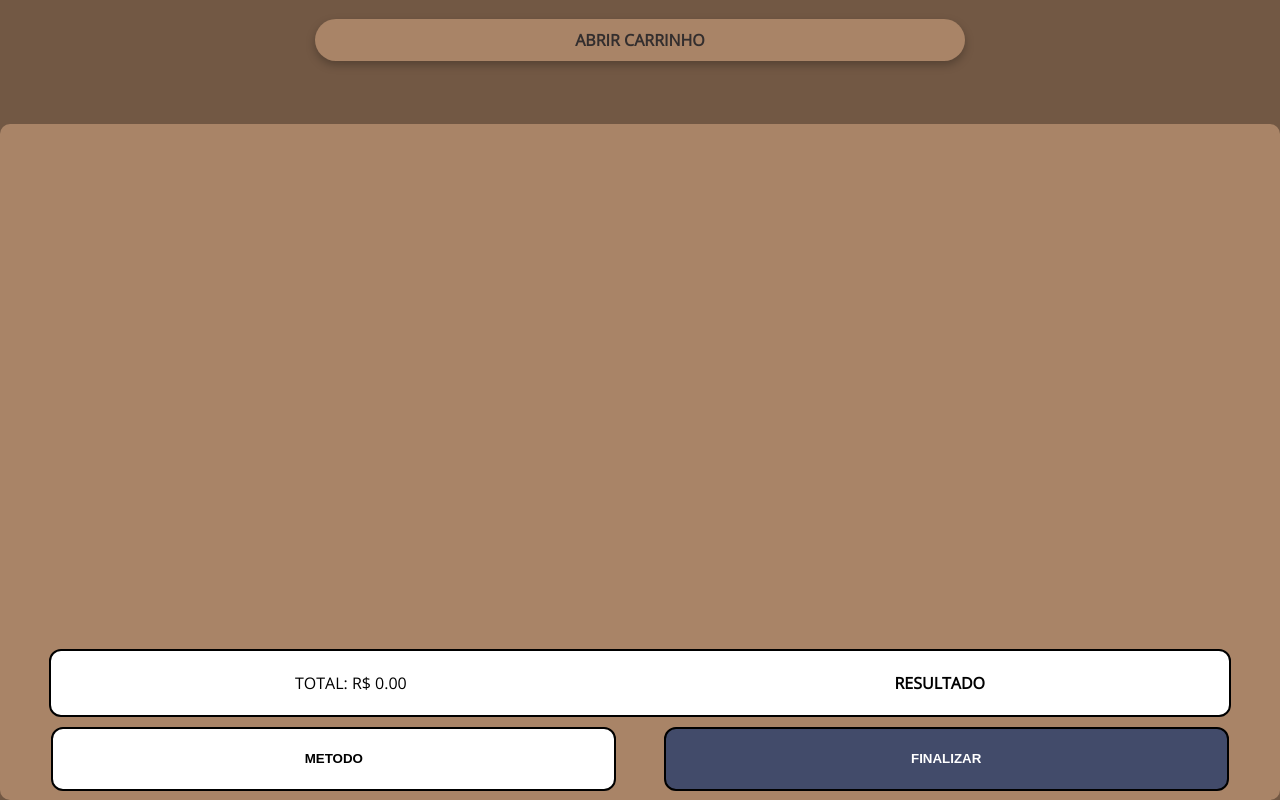
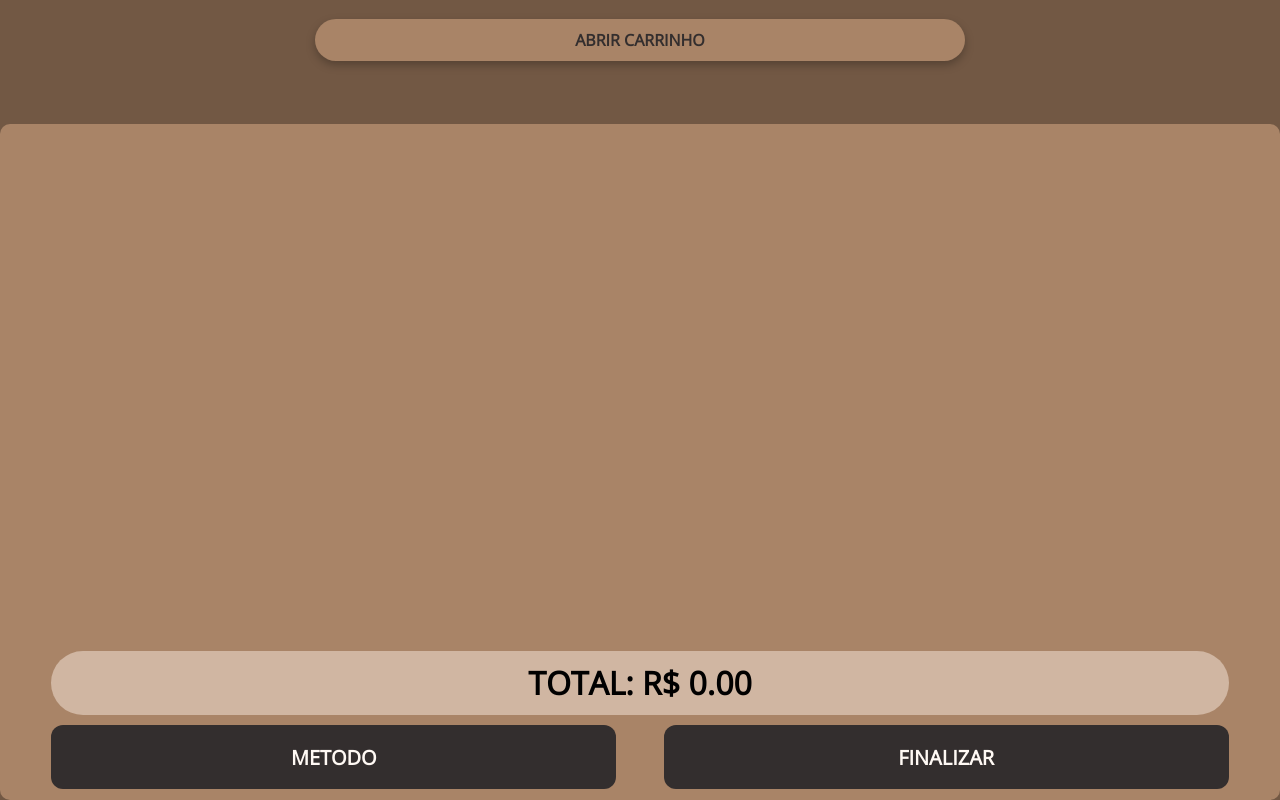
Before and after one commit to NickPW00/pdv_em_react, a React (Create React App) app: page /carrinho in a window 1280 px wide. Built offline with nearby package versions, Linux system fonts and the light colour scheme.

Commit message:
fix:style: font on app.css

```diff
--- a/src/App.css
+++ b/src/App.css
@@ -2,7 +2,6 @@ html body{
   background-color: #725844;
   width: 100%;
   margin: 0;
-  font-family: 'Inter', sans-serif;
 font-family: 'Open Sans', sans-serif;
 }
 .main{
--- a/src/components/Caixa/Caixa.css
+++ b/src/components/Caixa/Caixa.css
@@ -55,6 +55,7 @@
     font-weight: 800;
     width: 90vw ;
     text-align: center;
+    color: #332E2E;
     display: flex;
     justify-content: space-between;
     align-items: center;
--- a/src/components/Carrinho/Carrinho.css
+++ b/src/components/Carrinho/Carrinho.css
@@ -26,6 +26,7 @@
   justify-content: space-evenly;
   align-items: center;
   width: 100%;
+
 }
 
 .menu_total{
@@ -34,20 +35,19 @@
   align-items: center;
   width: 92%;
   height: 8vh;
-  background-color: rgb(255, 255, 255);
-  border-radius: 12px;
-  border: 2px solid #000;
+  background-color:#D0B6A2;
+  border-radius: 100px;
+  font-weight: 800;
+  font-size: 32px;
 }
 
-.menu_total_resultado{
-  font-weight: 800;
-}
 
 .menu_confirm{
   display: flex;
   justify-content: space-between;
   width: 92%;
   height: 8vh;
+  border: none;
 }
 
 .menu_metodo_selecionado {
@@ -55,18 +55,20 @@
 }
 
 .menu_confirm_metodo{
-  background: #ffffff;
+  background-color: #332E2E;
   color: rgb(0, 0, 0);
 }
 
 .menu_confirm_finalizar{
-  background: #424B6A;
-  color: white;
+  background-color: #332E2E;
 }
 
 #btn_cart{
+  font-family: 'Open Sans', sans-serif;
+  font-size: 20px;
+  color:#FFF9F4 ;
   width: 48%;
   font-weight: 800;
   border-radius: 12px;
-  border: 2px solid #000
+  border: none;
 }
--- a/src/components/Carrinho/Carrinho.jsx
+++ b/src/components/Carrinho/Carrinho.jsx
@@ -37,7 +37,6 @@ function MenuCarrinho() {
     <div className="menu_cart">
       <div className="menu_total">
         <p className="menu_total_rs">TOTAL: R$ {valorTotal}</p>
-        <p className="menu_total_resultado">RESULTADO</p>
       </div>
       <div className="menu_confirm">
         <button className='menu_confirm_metodo' id='btn_cart' onClick={handleBotaoClick}>
--- a/src/index.js
+++ b/src/index.js
@@ -1,7 +1,6 @@
 import React from 'react';
 import ReactDOM from 'react-dom/client';
 import { RouterProvider, createBrowserRouter } from "react-router-dom"
-
 import App from './App.jsx';
 import Caixa from './components/Caixa/Caixa'
 import Carrinho from './components/Carrinho/Carrinho.jsx';
```
